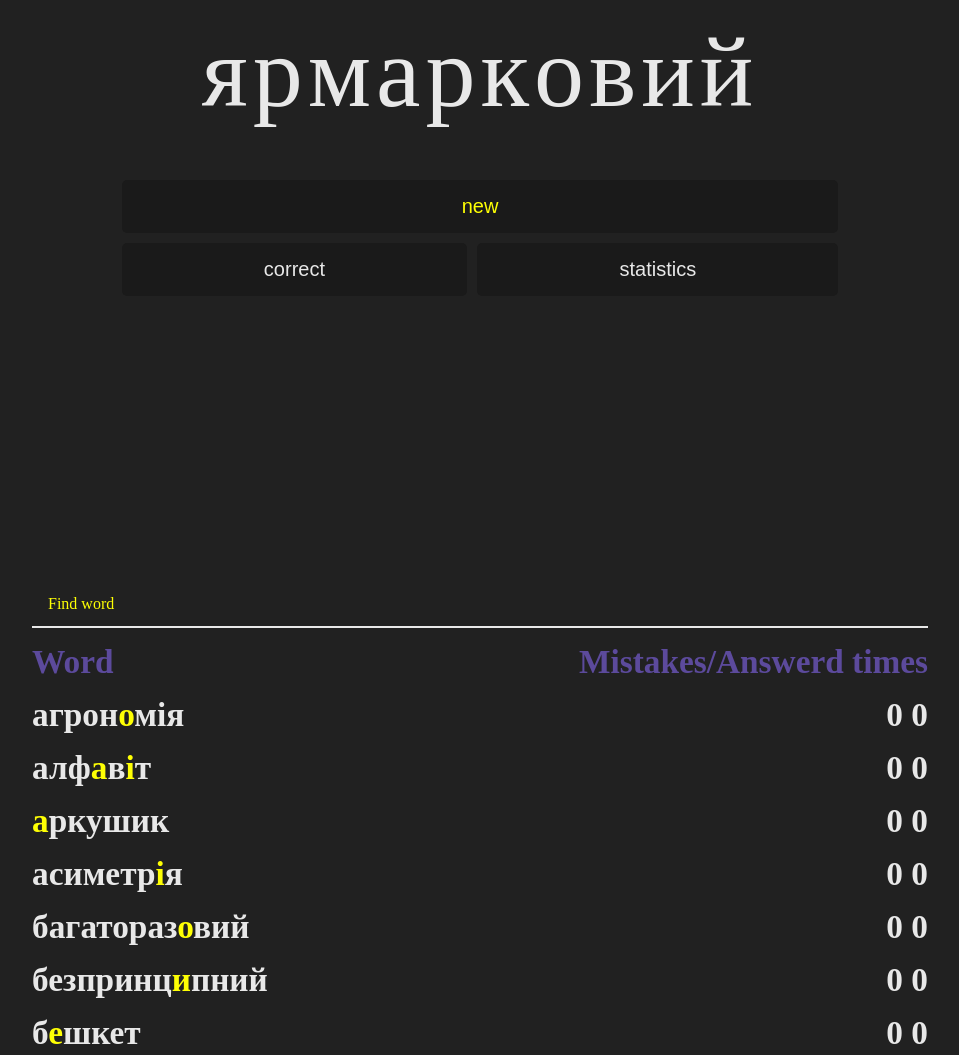
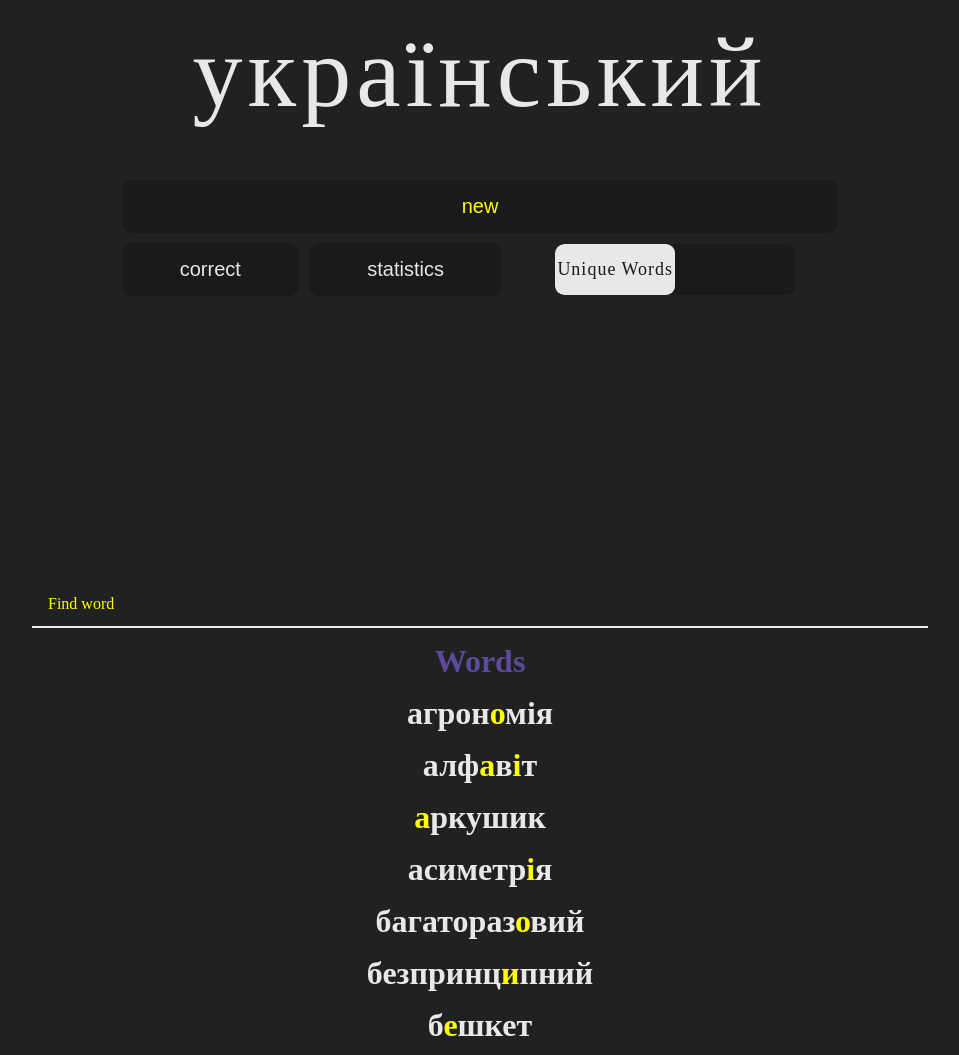
Before and after one commit to erotourtes/NMT, a website built with webpack: page public/index.html in a window 1280 px wide. Shown: the part 220-1275 px from the top of the page, without its empty margins (160-1119 px from the left). Built offline with nearby package versions, Linux system fonts and the light colour scheme.

Commit message:
swith btn and bug fixed

```diff
--- a/public/index.html
+++ b/public/index.html
@@ -25,6 +25,11 @@
             <button class="newBtn">new</button>
             <button class="correctBtn">correct</button>
             <button class="statisticsBtn">statistics</button>
+            <div class="switch-button">
+                <input class="switch-button-checkbox" type="checkbox"></input>
+                <label class="switch-button-label" for=""><span class="switch-button-label-span">Unique Words</span></label>
+            </div>
+
         </div>
     </div>
     <div class="statistics">
@@ -35,8 +40,7 @@
             </span>
         </label>
         <div id="info">
-            <h2>Word</h2>
-            <div><h2>Mistakes/Answerd times</h2></div>
+            <h1>Words</h1>
         </div>
     </div>
 </body>
--- a/src/Interfaces/wordI.ts
+++ b/src/Interfaces/wordI.ts
@@ -1,4 +1,4 @@
-export interface WordI {
+export default interface WordI {
     word: string,
     mistakes: number,
     answerd: number,
--- a/src/Interfaces/wordsContainerI.ts
+++ b/src/Interfaces/wordsContainerI.ts
@@ -1,5 +1,5 @@
-import { WordI } from "./wordI"
+import WordI from "./wordI"
 
-export interface WordsContainerI {
+export default interface WordsContainerI {
     [k: string]: WordI[]
 }
--- a/src/ParseString.ts
+++ b/src/ParseString.ts
@@ -1,4 +1,4 @@
-import { WordsContainerI } from "./Interfaces/wordsContainerI"
+import WordsContainerI from "./Interfaces/wordsContainerI";
 
 class ParseString {
 
@@ -41,4 +41,4 @@ class ParseString {
     }
 }
 
-export { ParseString };
+export default ParseString;
--- a/src/accent.ts
+++ b/src/accent.ts
@@ -1,8 +1,9 @@
 import { accent } from './data/data';
-import { ParseString } from './ParseString'
-import { WordsContainerI } from "./Interfaces/wordsContainerI"
-import { WordI } from './Interfaces/wordI';
+import WordI from './Interfaces/wordI';
+import WordsContainerI from './Interfaces/wordsContainerI';
+import ParseString from './ParseString';
 import Color from './colors';
+import handleMovingSpan from './handleMovingSpan';
 import $ = require('jquery');
 
 class Accent {
@@ -12,20 +13,26 @@ class Accent {
         readonly words = ParseString.parseAccent(accent),
         readonly answered: WordsContainerI = {},
         private keys = Object.keys(words),
-        readonly notAnswered: WordsContainerI = {}
+        readonly notAnswered: WordsContainerI = {},
+        private isUnique = true,
     ) {
+
+        this.handleBtnClick();
+        this.addStatistics();
+        this.shuffleWords(words);
         keys.forEach(letter => notAnswered[letter] = [...words[letter]]);
-
         this.start();
-        this.handleBtnClick();
     }
 
 
     private start() {
-        this.currentWord = this.getWord();
+        if (this.isUnique)
+            this.currentWord = this.getUniqueWord();
+        else
+            this.currentWord = this.getWord();
         this.handleAddWord()
         this.handleSpanClick();
-        this.addStatistics();
+        handleMovingSpan();
     }
 
     private handleBtnClick() {
@@ -40,7 +47,7 @@ class Accent {
         });
 
         $(".menu .statisticsBtn").click(() => {
-            alert("handleIT");
+            alert("handle It")
         });
 
         let isHidden = false;
@@ -56,6 +63,10 @@ class Accent {
                 $(".history button").text(isHidden ? "Dumb list" : "Fuck off");
             });
         });
+
+        $(".menu input").change(() => {
+            this.isUnique = !this.isUnique;
+        });
     }
 
     private addStatistics() {
@@ -63,17 +74,14 @@ class Accent {
             this.words[key].forEach((word) => {
                 $(".statistics").append(`
                 <div class="word" data-atr=${word.word.toLowerCase()}>
-                    <h2>${this.formatWordWithSpan(word)}</h2>
-                    <div>
-                    <h2>${word.mistakes} ${word.answerd}</h2>
-                    </div>
+                    <h1>${this.formatWordWithSpan(word)}</h1>
                 </div>`);
             });
         });
     }
 
     private lockSpanClicking() {
-        $(".accent span").unbind();
+        $(".accent span").off("click");
     }
 
     private handleAddWord() {
@@ -122,18 +130,37 @@ class Accent {
         $(`.accent span`).eq(index).css({ color: color });
     }
 
-    private getWord() {
+    private getUniqueWord() {
+        let words = this.notAnswered;
         let word;
+        let keys = Object.keys(words);
 
         while (true) {
-            let keyIndex = this.keys[this.randomIndex(this.keys.length)];
-            word = this.notAnswered[keyIndex].pop();
+            let keyIndex = keys[this.randomIndex(keys.length)];
+            word = words[keyIndex].pop();
+
+            if (words[keyIndex].length === 0) {
+                console.log(words)
+
+                delete words[keyIndex];
+            }
 
             if (word !== undefined) {
                 this.handleAnsweredWords(keyIndex, word);
                 return word;
             }
+
         }
+    }
+
+    private getWord(): WordI {
+        let keys = Object.keys(this.words);
+        let words = this.words;
+
+        let letter = keys[this.randomIndex(keys.length)];
+        let index = this.randomIndex(words[letter].length);
+
+        return words[letter].at(index) ?? { word: "no words :C", mistakes: 0, answerd: 0, correctIndexes: [9], extraInformation: "press new word" };
     }
 
     private handleAnsweredWords(keyIndex: string, word: WordI) {
@@ -144,6 +171,19 @@ class Accent {
         this.answered[keyIndex].push(word);
     }
 
+    private shuffleWords(words: WordsContainerI) {
+        Object.keys(words).forEach((letter) => {
+            for (let i = 0; i < 10; i++)
+                this.shuffleArray(words[letter]);
+        });
+
+    }
+    shuffleArray(array: WordI[]) {
+        for (let i = array.length - 1; i > 0; i--) {
+            const j = Math.floor(Math.random() * (i + 1));
+            [array[i], array[j]] = [array[j], array[i]];
+        }
+    }
     private randomIndex(length: number) {
         return Math.floor(Math.random() * (length));
     }
--- a/src/handleInput.ts
+++ b/src/handleInput.ts
@@ -1,11 +1,11 @@
 import $ = require('jquery');
 
 
-export default function handleInput() {
+export default async function handleInput() {
     let words = $(".statistics .word");
     let findedDiv = $(".finded");
     $(".field input").on("input", function (event) {
-        let val = $(this).val();
+        let val = $(this).val()?.toString().toLowerCase();
         $(`.statistics .word[data-atr*='${val}']`).get(0)?.scrollIntoView();
     });
 
--- /dev/null
+++ b/src/handleMovingSpan.ts
@@ -0,0 +1,21 @@
+import $ = require('jquery');
+
+
+export default async function handleMovingSpan() {
+    let prevIndex = 0;
+    let prevElement = $(".accent").children().first();
+    $(".accent").children().each(function (spanIndex) {
+        $(this).hover(() => {
+            if (prevIndex > spanIndex) {
+                $(this).removeClass().addClass("right");
+                prevElement.removeClass().addClass("right");
+            }
+            else {
+                $(this).removeClass().addClass("left");
+                prevElement.removeClass().addClass("left");
+            }
+            prevIndex = spanIndex;
+            prevElement = $(this);
+        });
+    })
+}
--- a/src/index.ts
+++ b/src/index.ts
@@ -1,7 +1,9 @@
 import Accent from './accent';
 import handleInput from './handleInput';
 import scrollTop from './scrollTop';
+import handleBtnPress from './handleBtnPress';
 
 const accent = new Accent();
 handleInput();
 scrollTop();
+handleBtnPress();
--- a/src/scrollTop.ts
+++ b/src/scrollTop.ts
@@ -1,6 +1,6 @@
 import $ = require('jquery');
 
-export default function scrollTop() {
+export default async function scrollTop() {
   $("body").append(`
     <div class="scrollToTop">
       <svg
@@ -31,7 +31,7 @@ export default function scrollTop() {
     });
 
     $(".scrollToTop").click(function () {
-            $("html, body").animate({ scrollTop: 0 }, 800);
+      $("html, body").animate({ scrollTop: 0 }, 400);
       return false;
     });
   });
--- a/src/styles/accent.css
+++ b/src/styles/accent.css
@@ -1,9 +1,9 @@
-@import url('./variables.css');
-
 .container .accent {
     font-size: 75pt;
     letter-spacing: 5px;
     cursor: pointer;
+    display: flex;
+    flex-wrap: wrap;
 }
 
 .container .extraInfo {
@@ -27,11 +27,23 @@
   bottom: 0;
   left: 0;
   background-color: var(--primary-color);
-  transform-origin: bottom right;
   transition: transform 0.25s ease-out;
 }
 
 .container .accent span:hover:after {
   transform: scaleX(1);
+}
+
+.container .accent .right:after {
   transform-origin: bottom left;
 }
+.container .accent .right:hover:after {
+  transform-origin: bottom right;
+}
+
+.container .accent .left:after {
+  transform-origin: bottom right;
+}
+.container .accent .left:hover:after {
+  transform-origin: bottom left;
+}
--- a/src/styles/statistics.css
+++ b/src/styles/allWords.css
@@ -1,5 +1,3 @@
-@import url('variables.css');
-
 .statistics {
     margin: 0 auto;
     min-height: 100vh;
@@ -11,17 +9,20 @@
 .statistics div {
     display: flex;
     flex-direction: row;
-    justify-content: space-between;
+    justify-content: center;
 }
-.statistics #info h2 {
+.statistics #info h1 {
     color: var(--sub-color);
 }
 
-.statistics h2 {
+.statistics h1 {
     margin-top: 15px;
-    font-size: 25pt;
+}
+
+.statistics .word {
+    margin: 0 15px;
 }
 
 .statistics .word:last-child {
-    margin-bottom: 50px;
+    margin-bottom: 150px;
 }
--- a/src/styles/container.css
+++ b/src/styles/container.css
@@ -1,6 +1,3 @@
-@import url('./variables.css');
-@import url('accent.css');
-
 .container {
     width: 70vw;
     height: 100vh;
@@ -19,12 +16,16 @@
     width: 100%;
     display: grid;
     position: relative;
-    grid-template-columns: auto auto;
+    grid-template-columns: auto auto auto;
     grid-gap: 10px;
     place-items: center;
 }
 
  .newBtn {
     color: var(--main-color);
-    grid-column: span 2;
+    grid-column: span 3;
 }
+
+.isUniqueBtn {
+    grid-column: span 0;
+}
--- a/src/styles/historyList.css
+++ b/src/styles/historyList.css
@@ -1,5 +1,3 @@
-@import url('variables.css');
-
 .history {
     position: fixed;
     z-index: 100;
@@ -9,6 +7,8 @@
     overflow-Y: scroll;
     padding: 25px 15px;
     text-align: center;
+    background-color: var(--bg-color);
+    border-radius: 0 0 .5em .5em;
 }
 
 .history::-webkit-scrollbar {
--- a/src/styles/input.css
+++ b/src/styles/input.css
@@ -1,5 +1,3 @@
-@import url('variables.css');
-
 .field__input{
   --uiFieldPlaceholderColor: var(--fieldPlaceholderColor, var(--text-color));
 
--- a/src/styles/scrollTop.css
+++ b/src/styles/scrollTop.css
@@ -1,5 +1,3 @@
-@import url(variables.css);
-
 .scrollToTop {
   width: 50px;
   height: 50px;
--- a/src/styles/style.css
+++ b/src/styles/style.css
@@ -1,10 +1,12 @@
-@import url('./variables.css');
-@import url('./container.css');
-@import url('./statistics.css');
-@import url('./header.css');
-@import url('./historyList.css');
-@import url('./input.css');
-@import url('./scrollTop.css');
+@import url('variables.css');
+@import url('container.css');
+@import url('header.css');
+@import url('historyList.css');
+@import url('input.css');
+@import url('scrollTop.css');
+@import url('accent.css');
+@import url('allWords.css');
+@import url('switch.css');
 
 body {
     background-color: var(--bg-color);
@@ -32,7 +34,7 @@ button {
     padding: 15px;
     min-width: 50px;
     width: 100%;
-    border-radius: 5px;
+    border-radius: 0.5em;
     cursor: pointer;
 }
 
--- /dev/null
+++ b/src/styles/switch.css
@@ -0,0 +1,67 @@
+.switch-button {
+	 background: var(--sub-alt-color);
+	 border-radius: .5em;
+	 overflow: hidden;
+	 width: 240px;
+	 text-align: center;
+	 font-size: 18px;
+	 letter-spacing: 1px;
+	 color: var(--sub-alt-color);
+	 position: relative;
+	 padding-right: 120px;
+	 position: relative;
+}
+.switch-button span {
+    color: var(--sub-alt-color);
+
+}
+ .switch-button:before {
+	 content: "All";
+	 position: absolute;
+	 top: 0;
+	 bottom: 0;
+	 right: 0;
+	 width: 120px;
+	 display: flex;
+	 align-items: center;
+	 justify-content: center;
+	 z-index: 3;
+	 pointer-events: none;
+}
+ .switch-button-checkbox {
+	 cursor: pointer;
+	 position: absolute;
+	 top: 0;
+	 left: 0;
+	 bottom: 0;
+	 width: 100%;
+	 height: 100%;
+	 opacity: 0;
+	 z-index: 2;
+}
+ .switch-button-checkbox:checked + .switch-button-label:before {
+	 transform: translateX(120px);
+	 transition: transform 300ms linear;
+}
+ .switch-button-checkbox + .switch-button-label {
+	 position: relative;
+	 padding: 15px 0;
+	 display: block;
+	 user-select: none;
+	 pointer-events: none;
+}
+ .switch-button-checkbox + .switch-button-label:before {
+	 content: "";
+	 background: var(--text-color);
+	 height: 100%;
+	 width: 100%;
+	 position: absolute;
+	 left: 0;
+	 top: 0;
+	 border-radius: 0.5em;
+	 transform: translateX(0);
+	 transition: transform 300ms;
+}
+ .switch-button-checkbox + .switch-button-label .switch-button-label-span {
+	 position: relative;
+}
```
Also changed, not shown: src/handleBtnPress.ts (added, +9 -0 lines). Lines whose indentation alone changed are shown as unchanged.
